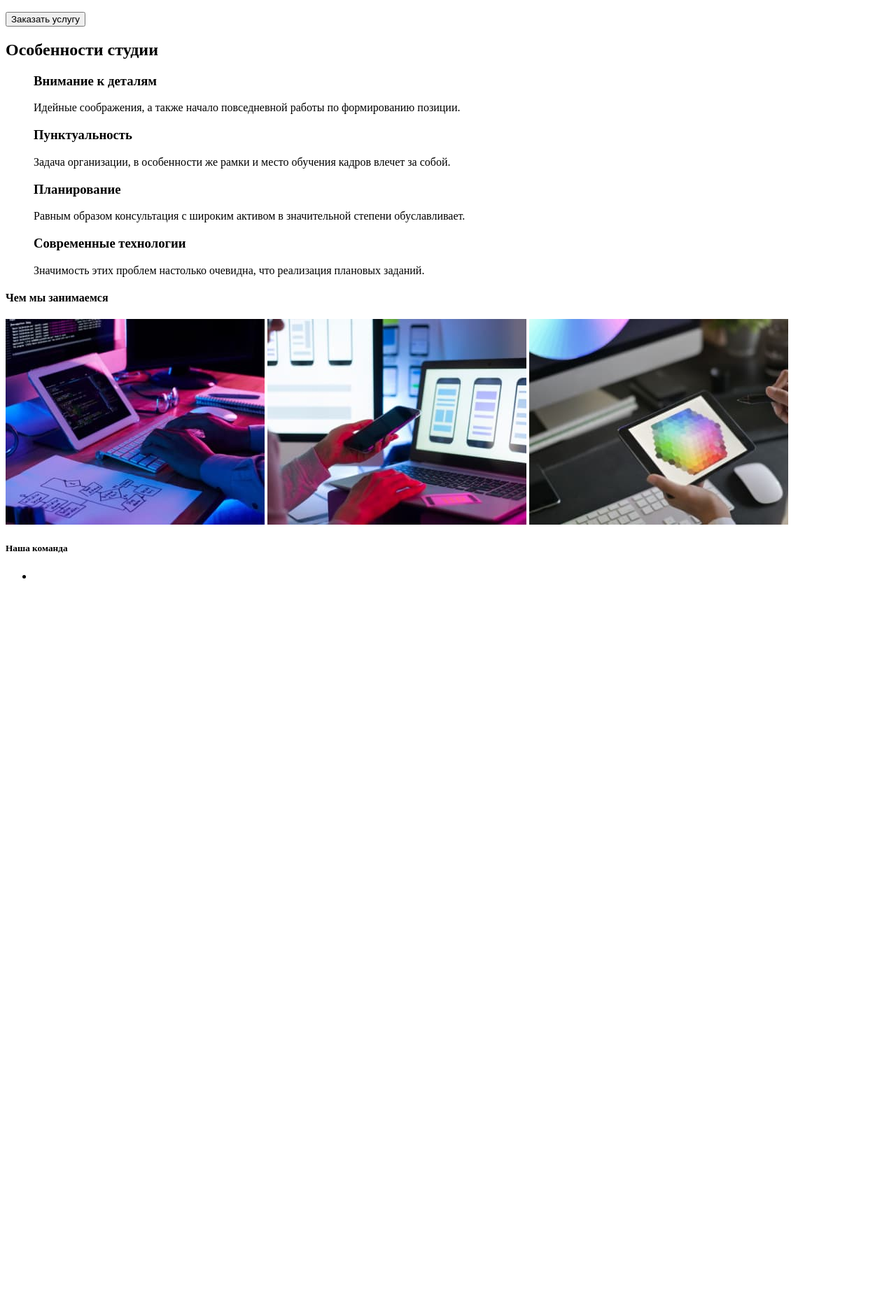
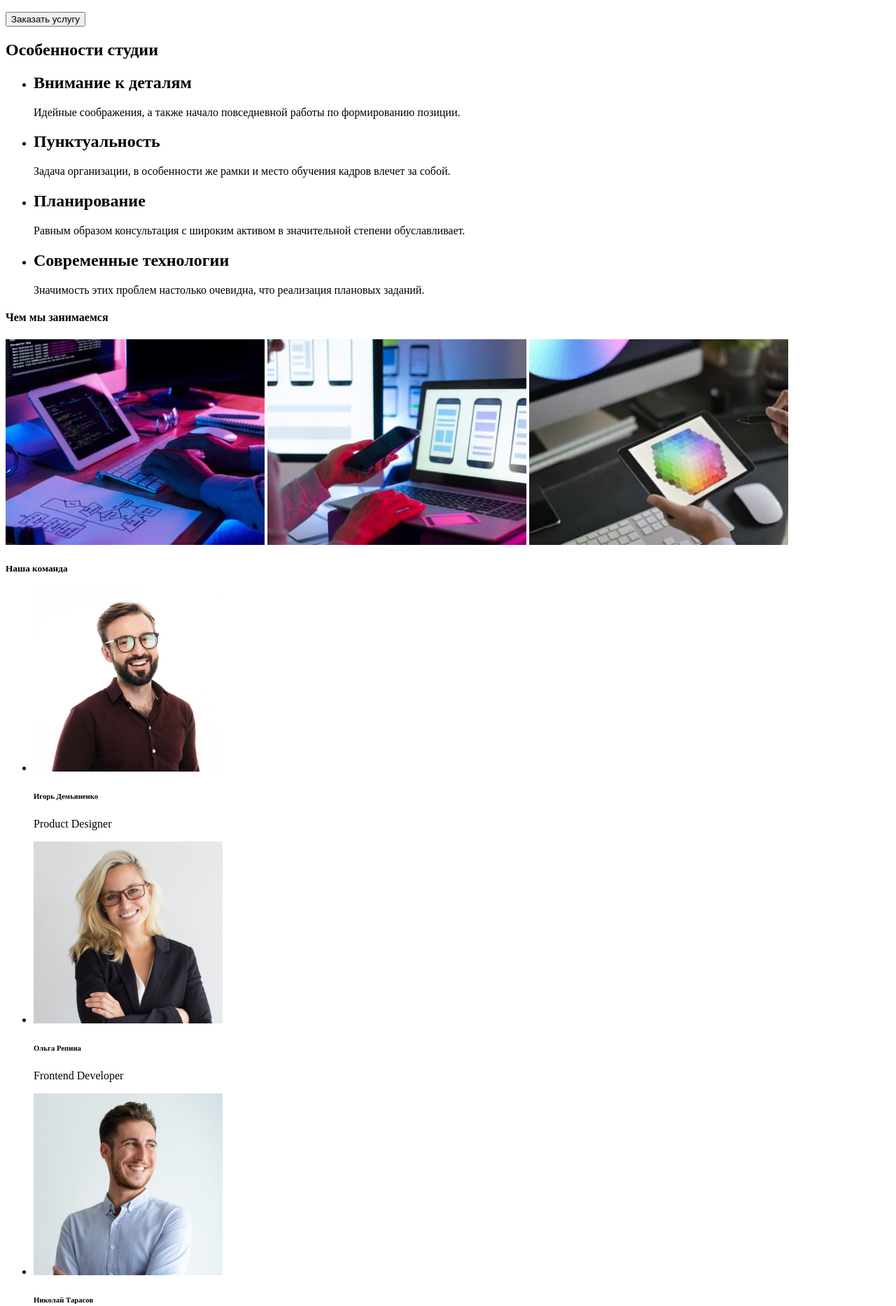
Before and after one commit to KaterynaMal/goit-markup-hw-01, a plain HTML site: page index.html in a window 1280 px wide. Shown: the part 225-2092 px from the top of the page at 70% size. Before the commit the page ends 1074 px from the top, so only its background shows below. Drawn offline with Linux system fonts and the light colour scheme.

Commit message:
Секция 4
Добавлена секция 4 Наша команда

```diff
--- a/index.html
+++ b/index.html
@@ -29,7 +29,7 @@
                 <a href="mailto:info@devstudio.com">info@devstudio.com</a>
             </li>
             <li>
-                <a href="tel:+38 096 111 11 11">+38 096 111 11 11</a>
+                <a href="tel:+380961111111">+38 096 111 11 11</a>
             </li>
 
         </ul>
@@ -39,7 +39,8 @@
         <!--Банер, оглавление-->
         <section>
             <h1>
-                Эффективные решения <br> для вашего бизнеса </bg>
+                Эффективные решения<br>
+                для вашего бизнеса
             </h1>
             <button type="button">Заказать услугу</button>
         </section>
@@ -49,31 +50,41 @@
             <h2>Особенности студии</h2>
 
             <ul>
-                <h3>Внимание к деталям</h3>
-                <p>Идейные соображения, а также начало повседневной работы по формированию позиции.</p>
+                <li>
+                    <h2>Внимание к деталям</h2>
+                    <p>Идейные соображения, а также начало повседневной работы по формированию позиции.</p>
+                </li>
             </ul>
+
             <ul>
-                <h3>Пунктуальность</h3>
-                <p>Задача организации, в особенности же рамки и место обучения кадров влечет за собой.</p>
+                <li>
+                    <h2>Пунктуальность</h2>
+                    <p>Задача организации, в особенности же рамки и место обучения кадров влечет за собой.</p>
+                </li>
             </ul>
+
             <ul>
-                <h3>Планирование</h3>
-                <p>Равным образом консультация с широким активом в значительной степени обуславливает.</p>
+                <li>
+                    <h2>Планирование</h2>
+                    <p>Равным образом консультация с широким активом в значительной степени обуславливает.</p>
+                </li>
+
             </ul>
+
             <ul>
-                <h3>Современные технологии</h3>
-                <p>Значимость этих проблем настолько очевидна, что реализация плановых заданий.</p>
+                <li>
+                    <h2>Современные технологии</h2>
+                    <p>Значимость этих проблем настолько очевидна, что реализация плановых заданий.</p>
+                </li>
             </ul>
         </section>
 
         <!--Чем мы занимаемся-->
         <section>
-            <h4>
-                Чем мы занимаемся
-            </h4>
-            <img src="images/box 1 (1).jpg" alt="Веб дизайнер пишет код, видны только руки и компьютер с планшетом" width="370">
-            <img src="images/box 2 (1).jpg" alt="Веб дизайнер держит в руках телефон, на экране ноутбука есть три вида дизайна мобильного приложения для сайта" width="370">
-            <img src="images/box 3 (1).jpg" alt="Веб дизайнер держит планшет с изображением палитры цветов" width="370">
+            <h4>Чем мы занимаемся</h4>
+            <img src="images/box1.jpg" alt="Веб дизайнер пишет код, видны только руки и компьютер с планшетом" width="370">
+            <img src="images/box2.jpg" alt="Веб дизайнер держит в руках телефон, на экране ноутбука есть три вида дизайна мобильного приложения для сайта" width="370">
+            <img src="images/box3.jpg" alt="Веб дизайнер держит планшет с изображением палитры цветов" width="370">
         </section>
 
         <!--Наша команда-->
@@ -81,7 +92,24 @@
             <h5>Наша команда</h5>
             <ul>
                 <li>
-                    <img src="" alt="">
+                    <img src="images/imgдемьяненко.jpg" alt="Фото Игоря Демьяненко" width="270">
+                    <h6>Игорь Демьяненко</h6>
+                    <p>Product Designer</p>
+                </li>
+                <li>
+                    <img src="images/imgрепина.jpg" alt="Фото Ольги Репиной" width="270">
+                    <h6>Ольга Репина</h6>
+                    <p>Frontend Developer</p>
+                </li>
+                <li>
+                    <img src="images/imgтарасов.jpg" alt="Фото Николая Тарасова" width="270">
+                    <h6>Николай Тарасов</h6>
+                    <p>Marketing</p>
+                </li>
+                <li>
+                    <img src="images/imgермаков.jpg" alt="Фото Михаила Ермакова" width="270">
+                    <h6>Михаил Ермаков</h6>
+                    <p>UI Designer</p>
                 </li>
             </ul>
         </section>
```
Also changed, not shown: images/box1.jpg (renamed from images/box 1 (1).jpg), images/box2.jpg (renamed from images/box 2 (1).jpg), images/box3.jpg (renamed from images/box 3 (1).jpg), images/imgдемьяненко.jpg (added), images/imgермаков.jpg (added), images/imgрепина.jpg (added), images/imgтарасов.jpg (added).
